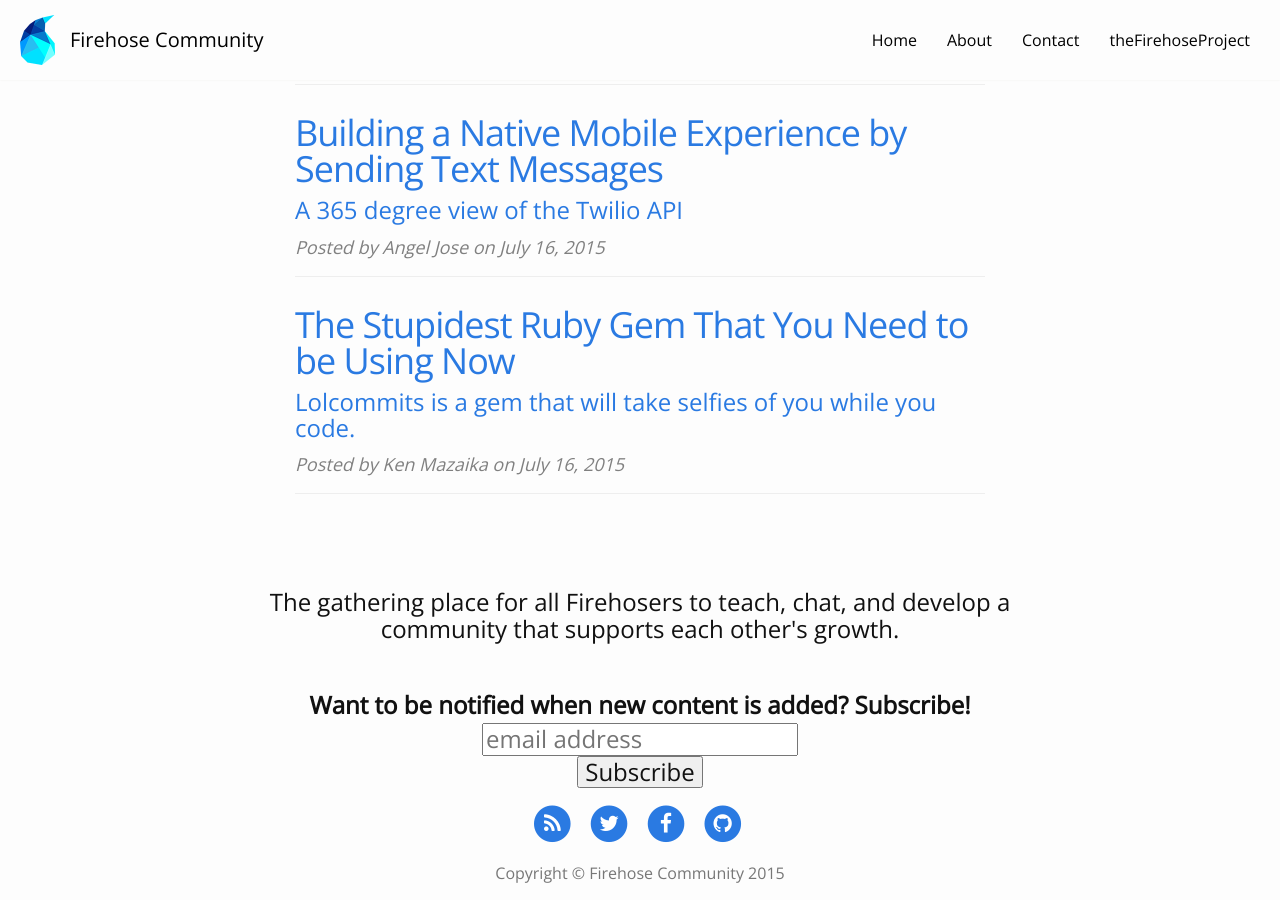
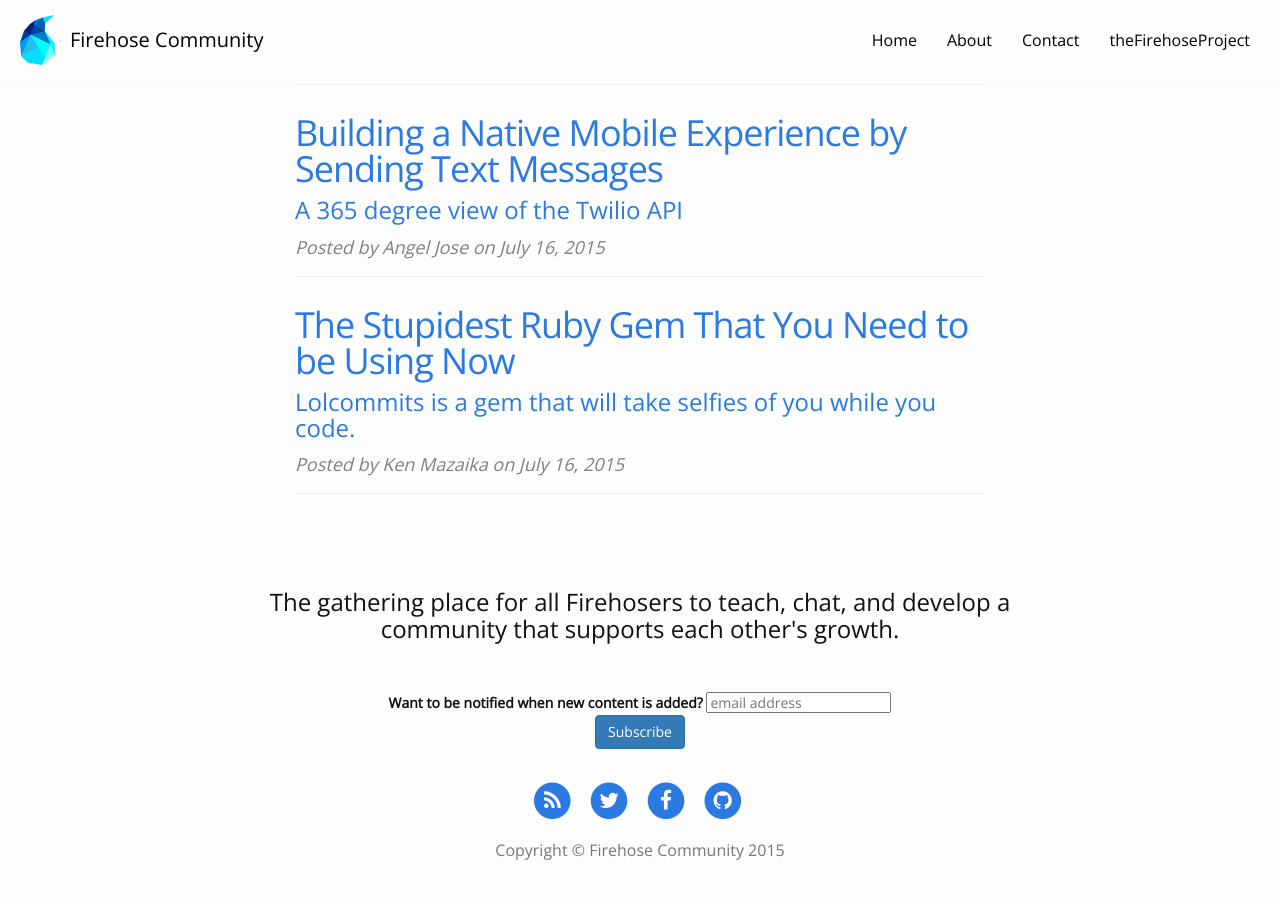
Before and after one commit to FirehoseCommunity/community.thefirehoseproject.com, a Jekyll site: the page built from index.html, in a window 1280 px wide and 900 px high, scrolled down 1488 px. Built offline with Jekyll 4.4.1, drawn with Linux system fonts in a browser that asks for light colours; nearby versions of some CDN libraries; after the commit the page ends 2365 px from its top, so only the background shows below that.

Commit message:
styled the MailChimp signup form

```diff
--- a/_includes/footer.html
+++ b/_includes/footer.html
@@ -3,7 +3,7 @@
         <div class="row">
             <div class="col-lg-8 col-lg-offset-2 col-md-10 col-md-offset-1">
               <h3 class="text text-center">{{ site.description }}</h3>
-              <h3 class="text text-center">{% include mailchimp.html %}</h3>
+              <h5 class="text text-center">{% include mailchimp.html %}</h5>
                 <ul class="list-inline text-center">
                     <li>
                         <a href="{{ "/feed.xml" | prepend: site.baseurl }}">
--- a/_includes/mailchimp.html
+++ b/_includes/mailchimp.html
@@ -1,14 +1,18 @@
 <!-- Begin MailChimp Signup Form -->
 <div id="mc_embed_signup">
-<form action="//thefirehoseproject.us11.list-manage.com/subscribe/post?u=48d53d72a28bb1c0fca326b5a&amp;id=953d41e871" method="post" id="mc-embedded-subscribe-form" name="mc-embedded-subscribe-form" class="validate" target="_blank" novalidate>
-    <div id="mc_embed_signup_scroll">
-	<label for="mce-EMAIL">Want to be notified when new content is added? Subscribe!</label>
-	<input type="email" value="" name="EMAIL" class="email" id="mce-EMAIL" placeholder="email address" required>
+	<form action="//thefirehoseproject.us11.list-manage.com/subscribe/post?u=48d53d72a28bb1c0fca326b5a&amp;id=953d41e871" method="post" id="mc-embedded-subscribe-form" name="mc-embedded-subscribe-form" class="validate" target="_blank" novalidate>
+    	<div id="mc_embed_signup_scroll">
+			<label for="mce-EMAIL">Want to be notified when new content is added?</label>
+			<input type="email" value="" name="EMAIL" class="email" id="mce-EMAIL" placeholder="email address" required>
     <!-- real people should not fill this in and expect good things - do not remove this or risk form bot signups-->
-    <div style="position: absolute; left: -5000px;"><input type="text" name="b_48d53d72a28bb1c0fca326b5a_953d41e871" tabindex="-1" value=""></div>
-    <div class="clear"><input type="submit" value="Subscribe" name="subscribe" id="mc-embedded-subscribe" class="button"></div>
-    </div>
-</form>
+    		<div style="position: absolute; left: -5000px;">
+    			<input type="text" name="b_48d53d72a28bb1c0fca326b5a_953d41e871" tabindex="-1" value="">
+    		</div>
+    		<div class="clear"><input type="submit" value="Subscribe" name="subscribe" id="mc-embedded-subscribe" class="btn btn-primary btn-small">
+    		</div>
+    		<br />
+    	</div>
+	</form>
 </div>
 
 <!--End mc_embed_signup-->
```
